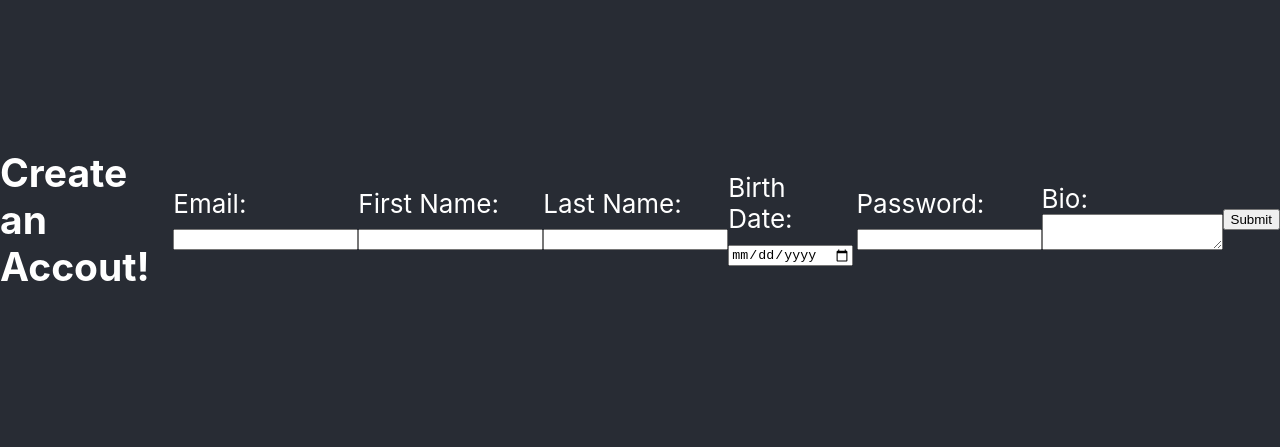
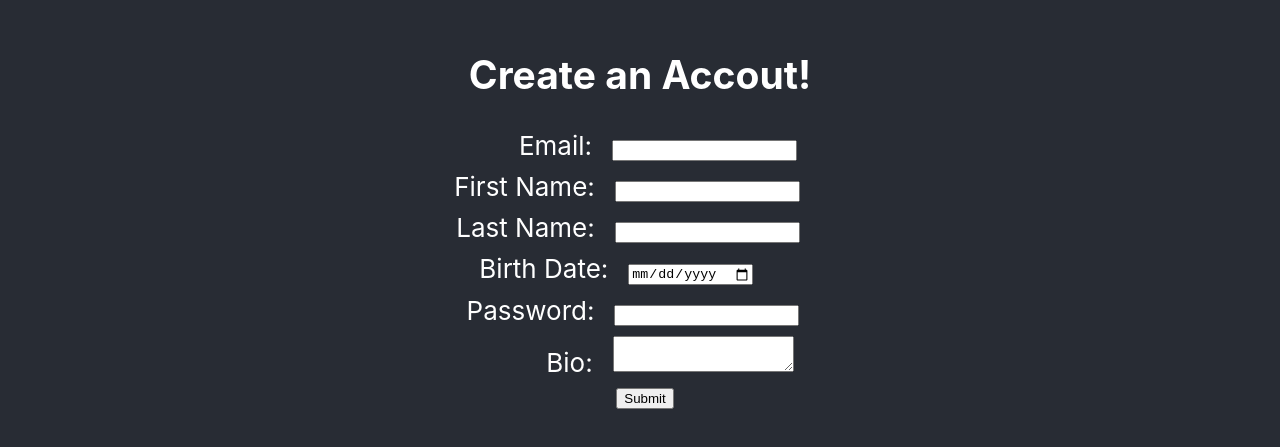
Before and after one commit to nicgib1/yeetout, a React (Create React App) app in the folder frontend/: page /createaccount in a window 1280 px wide. Shown: the part 181-628 px from the top of the page. Built offline with nearby package versions, Linux system fonts and the light colour scheme; no server answers.

Commit message:
edited the css for the login and create account pages

```diff
--- a/frontend/package.json
+++ b/frontend/package.json
@@ -4,6 +4,7 @@
   "private": true,
   "dependencies": {
     "axios": "^0.19.0",
+    "node": "^13.1.0",
     "react": "^16.12.0",
     "react-dom": "^16.12.0",
     "react-router-dom": "^5.1.2",
--- /dev/null
+++ b/frontend/src/Login.css
@@ -0,0 +1,74 @@
+.App {
+  text-align: center;
+}
+
+.App-logo {
+  height: 10vmin;
+  font-size: 100px;
+}
+
+.App-header {
+  background-color: #282c34;
+  min-height: 80vh;
+  display: flex;
+  flex-direction: column;
+  align-items: center;
+  justify-content: center;
+  font-size: calc(10px + 2vmin);
+  color: white;
+  padding: 50;
+  height: 100vh;
+}
+
+.App-Body {
+  background-color: #282c34;
+}
+
+.App-link {
+  color: #09d3ac;
+  margin: 10px;
+}
+
+input{
+    margin: 10px;
+    margin-left: 20px;
+}
+
+.Email{
+    position: relative;
+    left: 23px;
+}
+
+.Login-btn{
+    font-size: 25px;
+}
+
+.first-name{
+    position: relative;
+    right:8px;
+}
+
+.last-name{
+    position: relative;
+    right:7px;
+}
+
+.birth{
+    position: relative;
+    right:19px;
+}
+
+.password{
+    position: relative;
+    right:2px;
+}
+
+.bio{
+    position: relative;
+    left:20px;
+}
+
+.bio-field{
+    position: relative;
+    left:20px;
+}
--- a/frontend/src/pages/CreateAccount.js
+++ b/frontend/src/pages/CreateAccount.js
@@ -1,7 +1,7 @@
 import React, { useState } from "react";
 import { withRouter } from "react-router-dom";
 import yeetoutService from "../services/yeetout.service";
-import "../App.css";
+import "../Login.css";
 
 function CreateAccout() {
   const [email, setEmail] = useState("");
@@ -29,7 +29,7 @@ function CreateAccout() {
   return (
     <div className="App-header">
       <h2>Create an Accout!</h2>
-      <label>
+      <label className="Email">
         Email:
         <input
           type="email"
@@ -37,7 +37,7 @@ function CreateAccout() {
           onChange={e => setEmail(e.target.value)}
         />
       </label>
-      <label>
+      <label className="first-name">
         First Name:
         <input
           type="text"
@@ -45,7 +45,7 @@ function CreateAccout() {
           onChange={e => setFirstName(e.target.value)}
         />
       </label>
-      <label>
+      <label className="last-name">
         Last Name:
         <input
           type="text"
@@ -53,7 +53,7 @@ function CreateAccout() {
           onChange={e => setLastName(e.target.value)}
         />
       </label>
-      <label>
+      <label className="birth">
         Birth Date:
         <input
           type="date"
@@ -61,7 +61,7 @@ function CreateAccout() {
           onChange={e => setDate(e.target.value)}
         />
       </label>
-      <label>
+      <label className="password">
         Password:
         <input
           type="password"
@@ -69,11 +69,20 @@ function CreateAccout() {
           onChange={e => setPassword(e.target.value)}
         />
       </label>
-      <label>
+      <label className="bio">
         Bio:
-        <textarea value={bio} onChange={e => setBio(e.target.value)} />
+        <textarea
+          className="bio-field"
+          value={bio}
+          onChange={e => setBio(e.target.value)}
+        />
       </label>
-      <input type="button" value="Submit" onClick={handleSubmit} />
+      <input
+        className="login-btn"
+        type="button"
+        value="Submit"
+        onClick={handleSubmit}
+      />
     </div>
   );
 }
--- a/frontend/src/pages/Login.js
+++ b/frontend/src/pages/Login.js
@@ -1,7 +1,7 @@
 import React, { useState } from "react";
 import { withRouter, Link, Redirect } from "react-router-dom";
 import yeetoutService from "../services/yeetout.service";
-import "../App.css";
+import "../Login.css";
 
 function Login() {
   const [email, setEmail] = useState("");
@@ -25,9 +25,10 @@ function Login() {
   };
 
   return (
-    <div className="App-header">
+    <div className="App-Logo App-header">
       {renderRedirect()}
-      <label>
+      <h1 className="App-logo">YEETOUT</h1>
+      <label className="Email">
         Email:
         <input
           type="email"
@@ -43,8 +44,12 @@ function Login() {
           onChange={e => setPassword(e.target.value)}
         />
       </label>
-      <Link to="/createaccount">Need an account?</Link>
-      <input type="button" value="Submit" onClick={handleSubmit} />
+      <input
+        className="Login-btn"
+        type="button"
+        value="Submit"
+        onClick={handleSubmit} />
+      <Link className="App-link" to="/createaccount">Need an account?</Link>
     </div>
   );
 }
```
Also changed, not shown: 1 other file (tests, documents, lock files or other folders).
